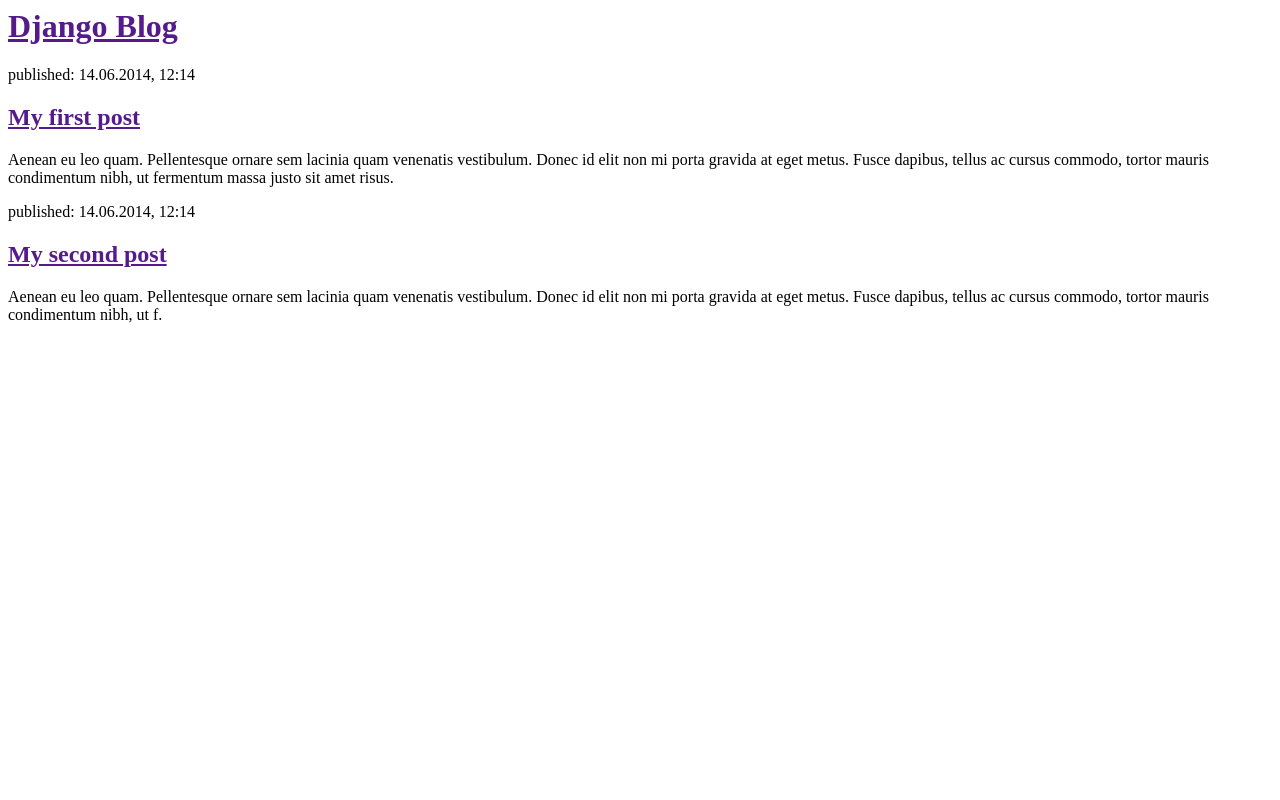
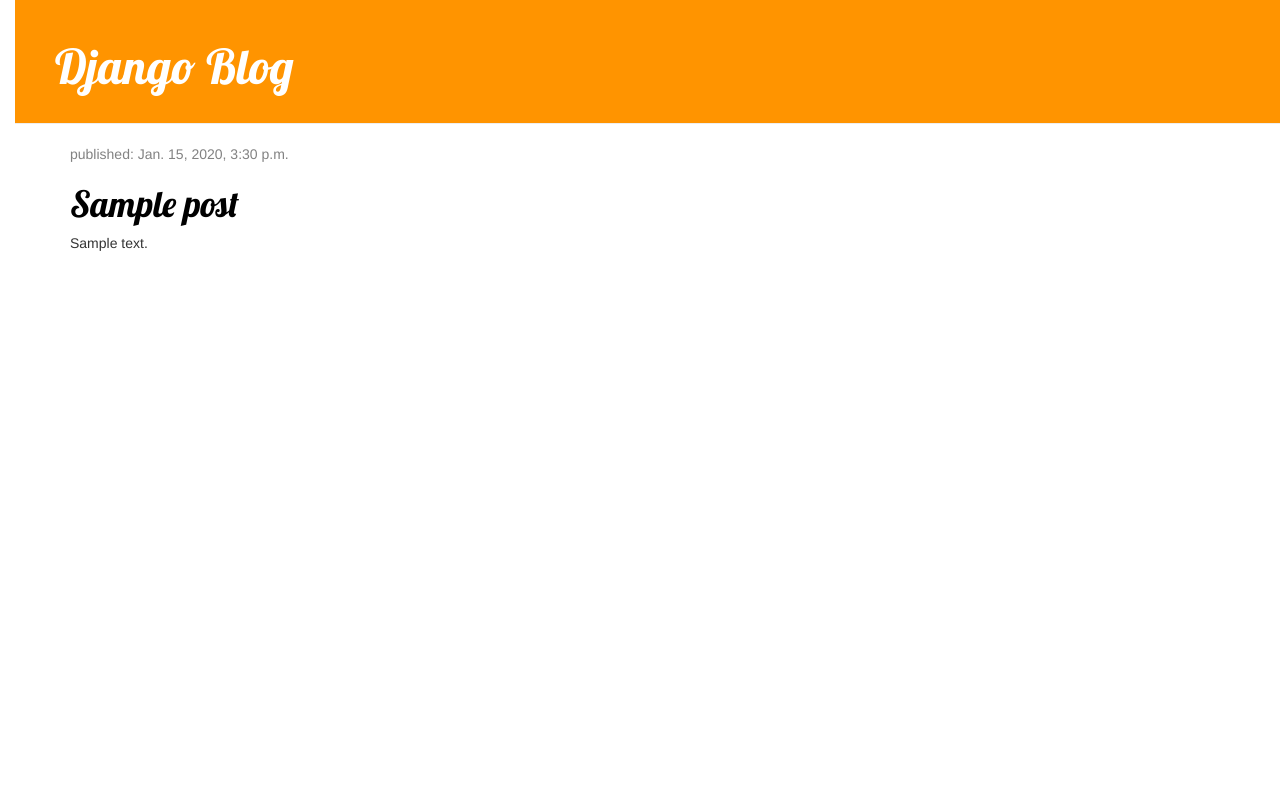
Before and after one commit to lalitmee/Django-Blog, a Django app: template blog/templates/blog/post_list.html in a window 1280 px wide. Run offline with Django 3.2, Linux system fonts and the light colour scheme; the template is opened without the code that fills it: values that come from a table or form of the project are taken from there, others are empty; tables that the repository leaves empty hold one stand-in row (values such as "Sample post"); some libraries are stand-ins or nearby versions.

Commit message:
Modified the layout of the html pages

```diff
--- /dev/null
+++ b/blog/static/css/blog.css
@@ -0,0 +1,55 @@
+body {
+    padding-left: 15px;
+}
+
+h1 a {
+    color: #FCA205;
+    font-family: 'Lobster';
+}
+
+.page-header {
+    background-color: #ff9400;
+    margin-top: 0;
+    padding: 20px 20px 20px 40px;
+}
+
+.page-header h1, .page-header h1 a, .page-header h1 a:visited, .page-header h1 a:active {
+    color: #ffffff;
+    font-size: 36pt;
+    text-decoration: none;
+}
+
+.content {
+    margin-left: 40px;
+}
+
+h1, h2, h3, h4 {
+    font-family: 'Lobster', cursive;
+}
+
+.date {
+    color: #828282;
+}
+
+.save {
+    float: right;
+}
+
+.post-form textarea, .post-form input {
+    width: 100%;
+}
+
+.top-menu, .top-menu:hover, .top-menu:visited {
+    color: #ffffff;
+    float: right;
+    font-size: 26pt;
+    margin-right: 20px;
+}
+
+.post {
+    margin-bottom: 70px;
+}
+
+.post h1 a, .post h1 a:visited {
+    color: #000000;
+}
--- a/blog/templates/blog/post_list.html
+++ b/blog/templates/blog/post_list.html
@@ -1,27 +1,33 @@
+{% load staticfiles %}
 <html>
     <head>
         <title>Django blog</title>
+        <link rel="stylesheet" href="//maxcdn.bootstrapcdn.com/bootstrap/3.2.0/css/bootstrap.min.css">
+        <link rel="stylesheet" href="//maxcdn.bootstrapcdn.com/bootstrap/3.2.0/css/bootstrap-theme.min.css">
+        <link href="//fonts.googleapis.com/css?family=Lobster&subset=latin,latin-ext" rel="stylesheet" type="text/css">
+
+        <link href="https://fonts.googleapis.com/css?family=Open+Sans|Source+Code+Pro" rel="stylesheet">
+        <link rel="stylesheet" href="{% static 'css/blog.css' %}">
     </head>
     <body>
-        <div>
-            <h1><a href="">Django Blog</a></h1>
+        <div class="page-header">
+            <h1><a href="/">Django Blog</a></h1>
         </div>
 
-        <div>
-            <p>published: 14.06.2014, 12:14</p>
-            <h2><a href="">My first post</a></h2>
-            <p>Aenean eu leo quam. Pellentesque ornare sem lacinia quam venenatis
-              vestibulum. Donec id elit non mi porta gravida at eget
-              metus. Fusce dapibus, tellus ac cursus commodo,
-              tortor mauris condimentum nibh, ut fermentum massa justo sit amet risus.</p>
-        </div>
-
-        <div>
-            <p>published: 14.06.2014, 12:14</p>
-            <h2><a href="">My second post</a></h2>
-            <p>Aenean eu leo quam. Pellentesque ornare sem lacinia quam venenatis
-               vestibulum. Donec id elit non mi porta gravida at eget metus.
-                Fusce dapibus, tellus ac cursus commodo, tortor mauris condimentum nibh, ut f.</p>
+        <div class="content container">
+            <div class="row">
+                <div class="col-md-8">
+                    {% for post in posts %}
+                        <div class="post">
+                            <div class="date">
+                                <p>published: {{ post.published_date }}</p>
+                            </div>
+                            <h1><a href="">{{ post.title }}</a></h1>
+                            <p>{{ post.text|linebreaksbr }}</p>
+                        </div>
+                    {% endfor %}
+                </div>
+            </div>
         </div>
     </body>
 </html>
--- a/blog/urls.py
+++ b/blog/urls.py
@@ -1,4 +1,5 @@
 from django.conf.urls import url
+from django.conf.urls.static import static
 from . import views
 
 urlpatterns = [
--- a/blog/views.py
+++ b/blog/views.py
@@ -1,6 +1,10 @@
 from django.shortcuts import render
+from django.utils import timezone
+from .models import Post
+
 
 # Create your views here.
 
 def post_list(request):
-    return render(request, 'blog/post_list.html', {})
+    posts = Post.objects.filter(published_date__lte=timezone.now()).order_by('published_date')
+    return render(request, 'blog/post_list.html', {'posts': posts})
```
Also changed, not shown: blog/templates/blog/base.html (added).
